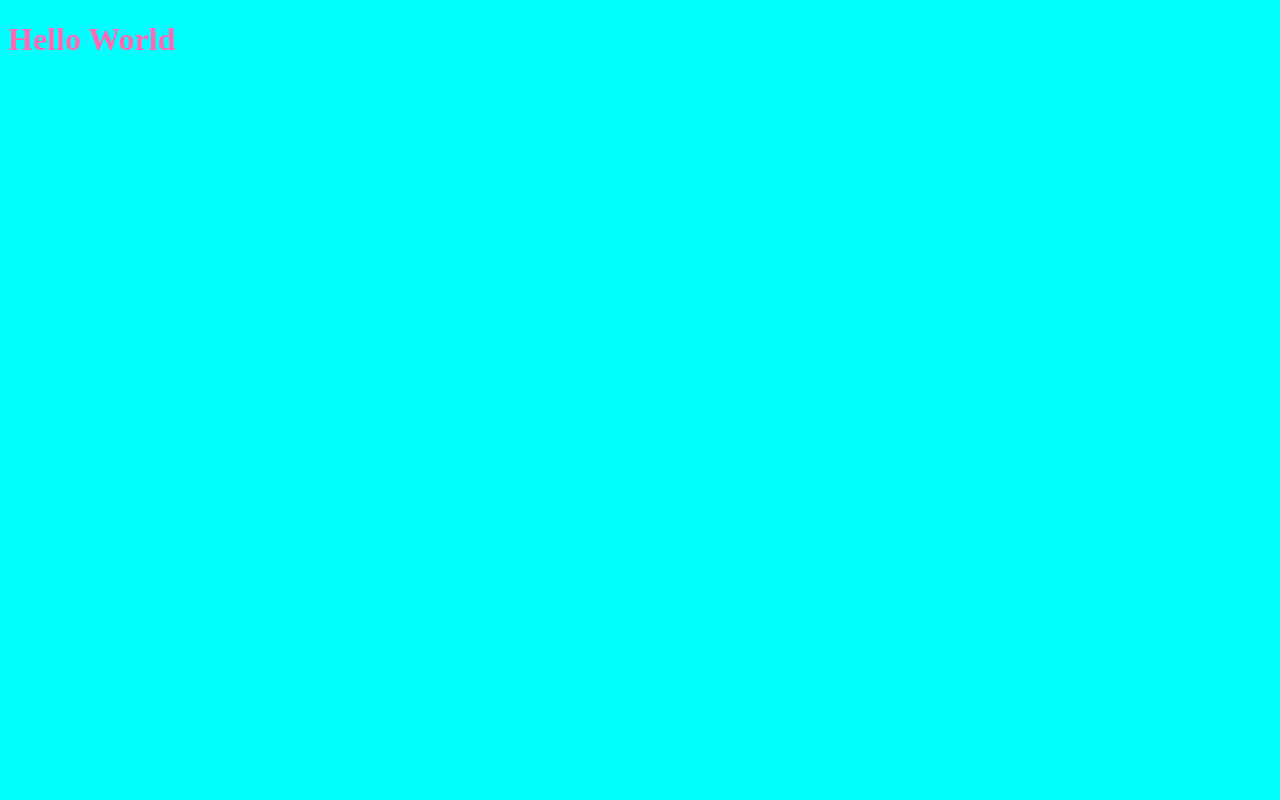
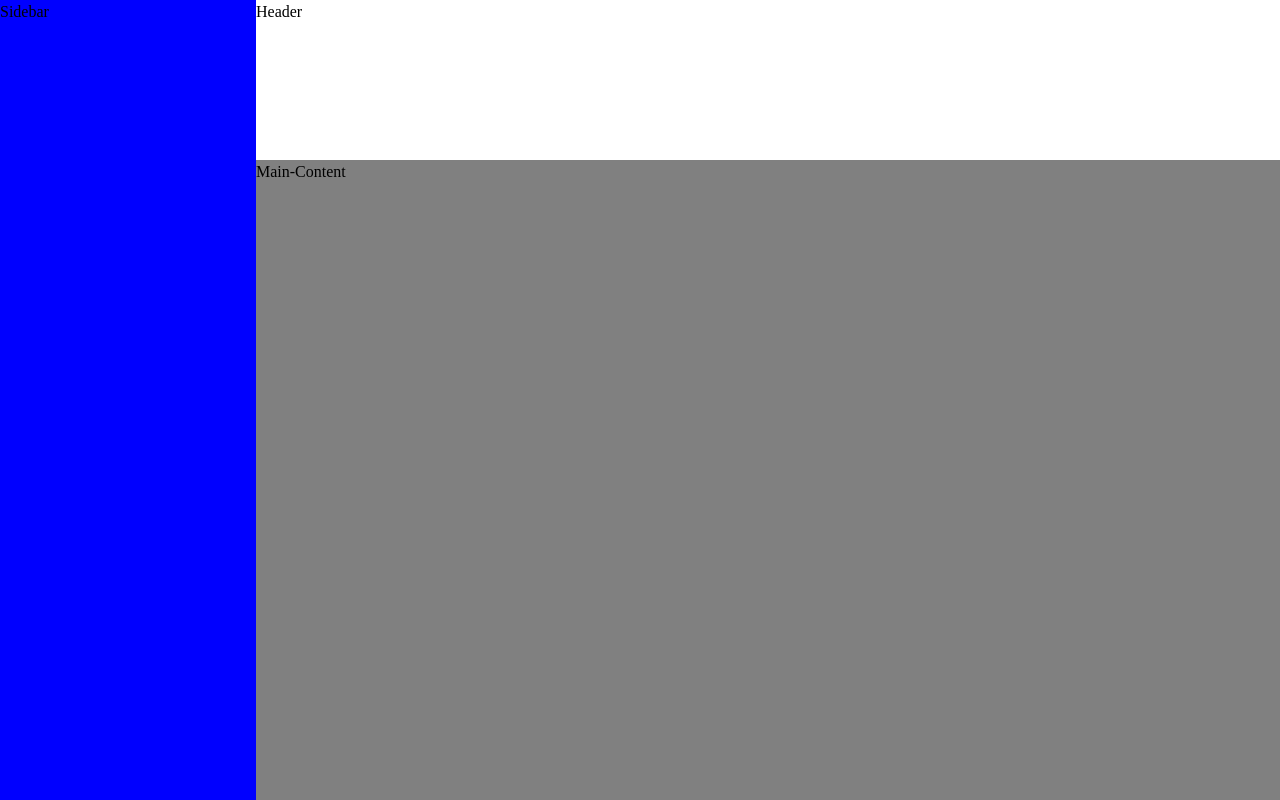
Before and after one commit to 46tcampbell/Admin-Dashboard, a plain HTML site: page index.html in a window 1280 px wide. Drawn offline with Linux system fonts and the light colour scheme.

Commit message:
Create basic project layout
Currently using background-colors as a way to
differentiate the sections. Also, I have named
each section just to keep it easier to reference.

```diff
--- a/index.html
+++ b/index.html
@@ -7,6 +7,10 @@
     <link rel="stylesheet" href="./styles.css" />
   </head>
   <body>
-    <h1>Hello World</h1>
+    <div class="container">
+      <div class="header">Header</div>
+      <div class="sidebar">Sidebar</div>
+      <div class="main-content">Main-Content</div>
+    </div>
   </body>
 </html>
--- a/styles.css
+++ b/styles.css
@@ -1,7 +1,87 @@
-body {
-  background-color: aqua;
+/*
+  Josh's Custom CSS Reset
+  https://www.joshwcomeau.com/css/custom-css-reset/
+*/
+
+*,
+*::before,
+*::after {
+  box-sizing: border-box;
 }
 
-h1 {
-  color: hotpink;
+* {
+  margin: 0;
+  padding: 0;
 }
+
+body {
+  line-height: 1.5;
+  -webkit-font-smoothing: antialiased;
+}
+
+img,
+picture,
+video,
+canvas,
+svg {
+  display: block;
+  max-width: 100%;
+}
+
+input,
+button,
+textarea,
+select {
+  font: inherit;
+}
+
+p,
+h1,
+h2,
+h3,
+h4,
+h5,
+h6 {
+  overflow-wrap: break-word;
+}
+p {
+  text-wrap: pretty;
+}
+h1,
+h2,
+h3,
+h4,
+h5,
+h6 {
+  text-wrap: balance;
+}
+#root,
+#__next {
+  isolation: isolate;
+}
+
+/* End of CSS Reset */
+
+.container {
+  display: grid;
+  grid-template-columns: 1fr 3fr 1fr;
+  grid-template-rows: 1fr 2fr 2fr;
+  height: 100vh;
+}
+
+.sidebar {
+  background-color: blue;
+  grid-column: 1;
+  grid-row: 1 / -1;
+}
+
+.header {
+  background-color: white;
+  grid-column: 2 / -1;
+}
+
+.main-content {
+  background-color: grey;
+  grid-column: 2 / -1;
+  grid-row: 2 / -1;
+}
```
